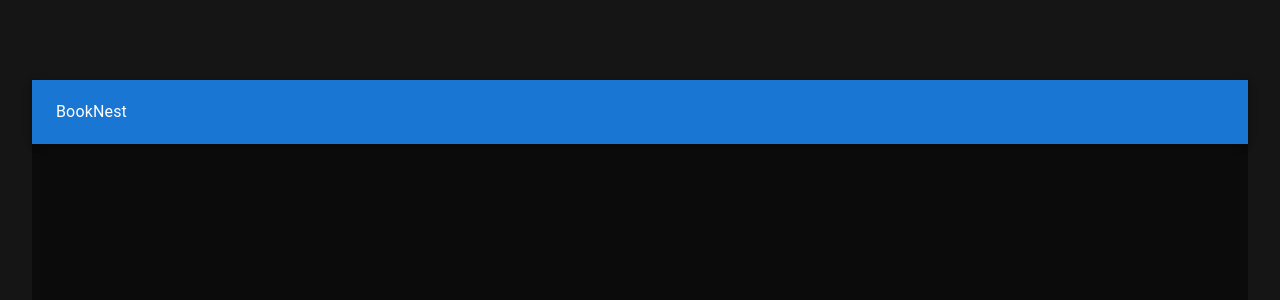
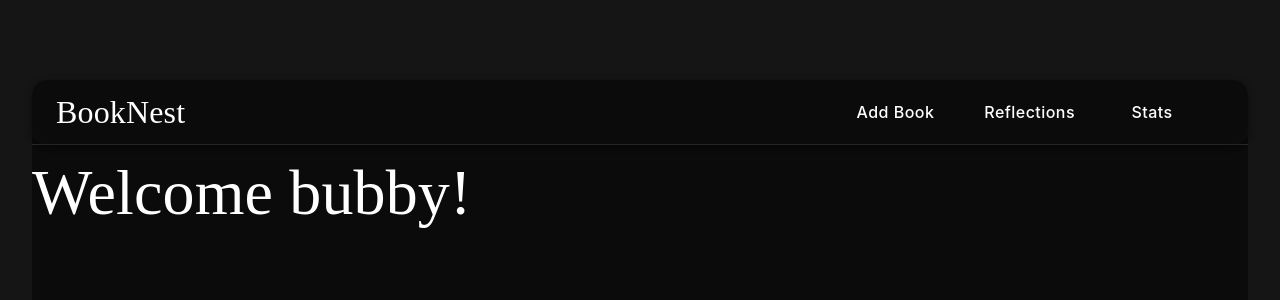
Before and after one commit to bhavana-201/BookNest, a React (Vite) app in the folder BookNest/: page /dashboard in a window 1280 px wide. Shown: the top 300 px of the page. Built offline with nearby package versions, Linux system fonts and the light colour scheme.

Commit message:
Complete MUI dashboard

```diff
--- a/BookNest/src/App.jsx
+++ b/BookNest/src/App.jsx
@@ -2,14 +2,18 @@ import { Routes, Route } from "react-router-dom";
 import Home from "./pages/Home";
 import Login from "./pages/Login";
 import Dashboard from "./pages/Dashboard";
-
+import { ThemeProvider, CssBaseline } from "@mui/material";
+import theme from "./styles/Theme";
 const App = () => {
     return (
-        <Routes>
-            <Route path="/" element={<Home />}/>
-            <Route path="/login" element={<Login />}/>
-            <Route path="/dashboard" element={<Dashboard />}/>
-        </Routes>
+        <ThemeProvider theme={theme}>
+            <CssBaseline/>
+            <Routes>
+                <Route path="/" element={<Home />}/>
+                <Route path="/login" element={<Login />}/>
+                <Route path="/dashboard" element={<Dashboard />}/>
+            </Routes>
+        </ThemeProvider>
     );
 };
 
--- a/BookNest/src/pages/Dashboard.jsx
+++ b/BookNest/src/pages/Dashboard.jsx
@@ -1,11 +1,16 @@
-import React from "react";
+import React, { useState } from "react";
 import AppBar from '@mui/material/AppBar'
 import '../styles/Dashboard.css'
 import Toolbar from "@mui/material/Toolbar";
 import Box from '@mui/material/Box'
 import Typography from "@mui/material/Typography";
+import Button from "@mui/material/Button";
+import Divider from "@mui/material/Divider";
+
 
 function Dashboard(){
+  const navItems = ['Add Book', 'Reflections', 'Stats'];
+  // const [user, setUser] = useState("Bubby");
   return(
     <>
       <div className="global-container">
@@ -13,16 +18,34 @@ function Dashboard(){
           bgcolor : "#0C0B0C",
           width:"95%" ,
           minHeight: "40rem",
-          borderRadius: "15px"
+          borderRadius: "15px",
         }}>
-          <AppBar position="static">
-           <Toolbar>
-              <Typography>BookNest</Typography>
-           </Toolbar>
+          <AppBar position="static" sx={{
+            borderRadius: "15px"
+          }}>
+            <Toolbar sx={{
+              bgcolor : "#0C0B0C",
+              display:"flex",
+              justifyContent:"space-between",
+              borderRadius: "15px"}}>
+                <Typography variant="subheading">BookNest</Typography>
+                <Box>
+                  {navItems.map((item) => (
+                    <Button key={item} variant="text" sx={{ marginRight: 5 }}>{item}</Button>
+                  ))}
+                </Box>
+            </Toolbar>
           </AppBar>
+          <Divider/>
+          <Box>
+            <Typography variant="heading" >Welcome bubby!</Typography>
+          </Box>
+
         </Box>
 
+
       </div>
+
     </>
   );
 }
--- a/BookNest/src/styles/Theme.js
+++ b/BookNest/src/styles/Theme.js
@@ -8,7 +8,7 @@ const theme = createTheme({
         },
         text: {
             primary : "#ffffffff",
-            secondary : "#CCCCCC",
+            secondary : "#DCD4C7",
 
         },
         primary : {
@@ -27,6 +27,59 @@ const theme = createTheme({
         success: {
             main: '#FF9800',
         },
+    },
+    components : {
+        MuiButton : {
+            defaultProps:{
+                variant : "contained",
+                color : "primary",//for btn bg
+                size : "small",
+            },
+            styleOverrides : {
+                root : {
+                    fontFamily : "Inter",
+                    fontSize : "1rem",
+                    color:"white",
+                    textTransform : "none",
+                    border : "4px",
+                }
+
+            }
+
+        },
+        MuiTypography : {
+            variants : [
+                {
+                    props : { variant : 'heading' },
+                    style : {
+                        fontFamily : 'Playfair Display',
+                        fontSize : "4rem",
+                        color: theme => theme.palette.text.secondary,
+                    }
+
+                },
+                {
+                    props : { variant : 'subheading' },
+                    style : {
+                        fontFamily : 'Playfair Display',
+                        fontSize : "2rem",
+                        color: theme => theme.palette.text.primary,
+                    }
+
+                },
+                {
+                    props : { variant : 'body' },
+                    style : {
+                        fontFamily : 'Inter',
+                        fontSize : "99rem",
+                        color: theme => theme.palette.text.secondary,
+                    }
+
+                }
+        ],
+
+        },
+
     }
 
 
```
Also changed, not shown: 1 other file (tests, documents, lock files or other folders).
